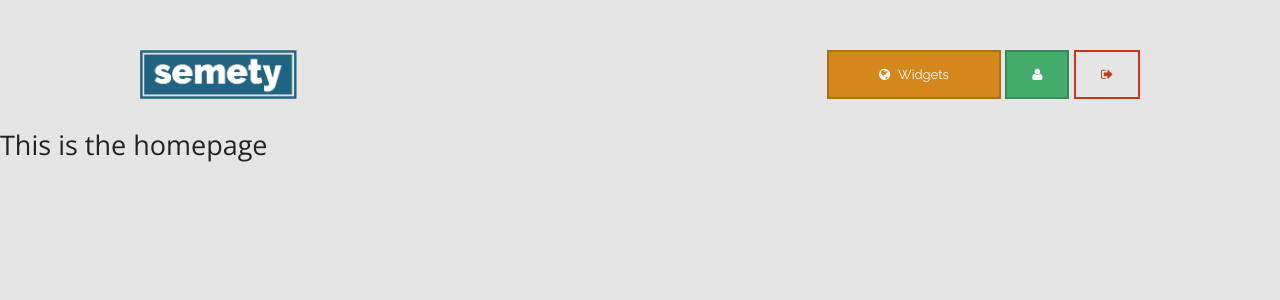
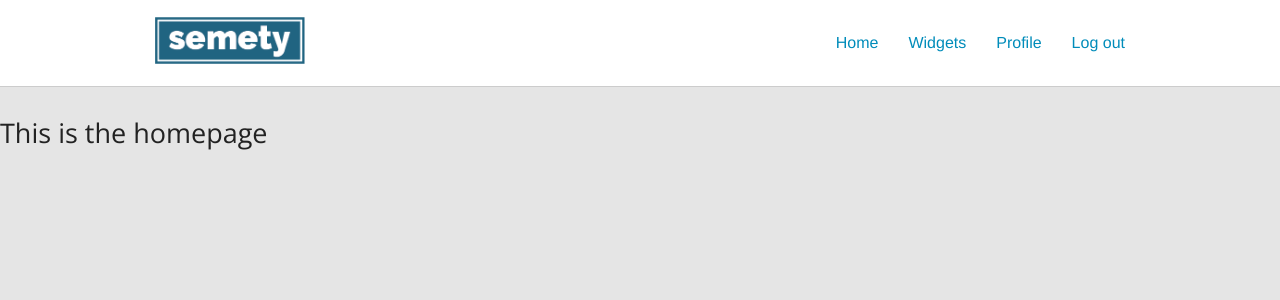
Before and after one commit to JamesJGarner/Survey, a Django app: page / in a window 1280 px wide. Shown: the top 300 px of the page. Run offline with Django 3.2, Linux system fonts and the light colour scheme; the visitor is signed in with stand-in values (Sample User, id 1).

Commit message:
reverted nav to old styles and layout

```diff
--- a/pluginservice/apps/polls/static/css/default.css
+++ b/pluginservice/apps/polls/static/css/default.css
@@ -14,11 +14,24 @@ body {
 /* -------------- MAIN STYLES ------------ */
 /* --------------------------------------- */
 
-#head {
-	margin-top: 50px;
+.header {
+  background-color: #FFF;
+  border-bottom: 1px solid #ccc;
+  padding: 30px 0 10px 0;
 }
-#head img {
-	height: 49px;
+
+.header img {
+  width: 150px;
+  margin-top: -13px;
+}
+
+.header ul li {
+  list-style: none;
+  float:  left;
+}
+
+.header ul li a{
+    margin-left: 30px;
 }
 .row .collapse {
 	font-family: 'Raleway', sans-serif;
--- a/pluginservice/templates/base.html
+++ b/pluginservice/templates/base.html
@@ -15,17 +15,18 @@
    </head>
    <body>
    {% if user.is_authenticated %}
+   <div class="header">
     <div class="row">
-		<div id="head">
+    <div class="large-12 columns">
         <a href="/"><img class="logo" src="/static/img/logo.png"></a>
+        <ul class="right">
+        <li><a href="/">Home</a></li>
+        <li><a href="/widgets/">Widgets</a></li>
+        <li><a href="/profile/" >Profile</a></li>
+        <li><a href="/logout/" >Log out</a></li>
+        </ul>
+     </div>  </div>  </div>
 
-        <div class="right">
-			<a href="/widgets/" class="secondary button small buttonSelected4"><i class="fa fa-globe" style="margin-right:5px;"></i> Widgets</a>
-			<a href="/profile/" class="secondary button small profile"><i class="fa fa-user" style="margin-right:5px;"></i></a>
-			<a href="/logout/" class="secondary button small logout"><i class="fa fa-sign-out" style="margin-right:5px;"></i></a>
-        </div>
-     </div>
-	</div>
     <br>
    {% endif %}
 
```
